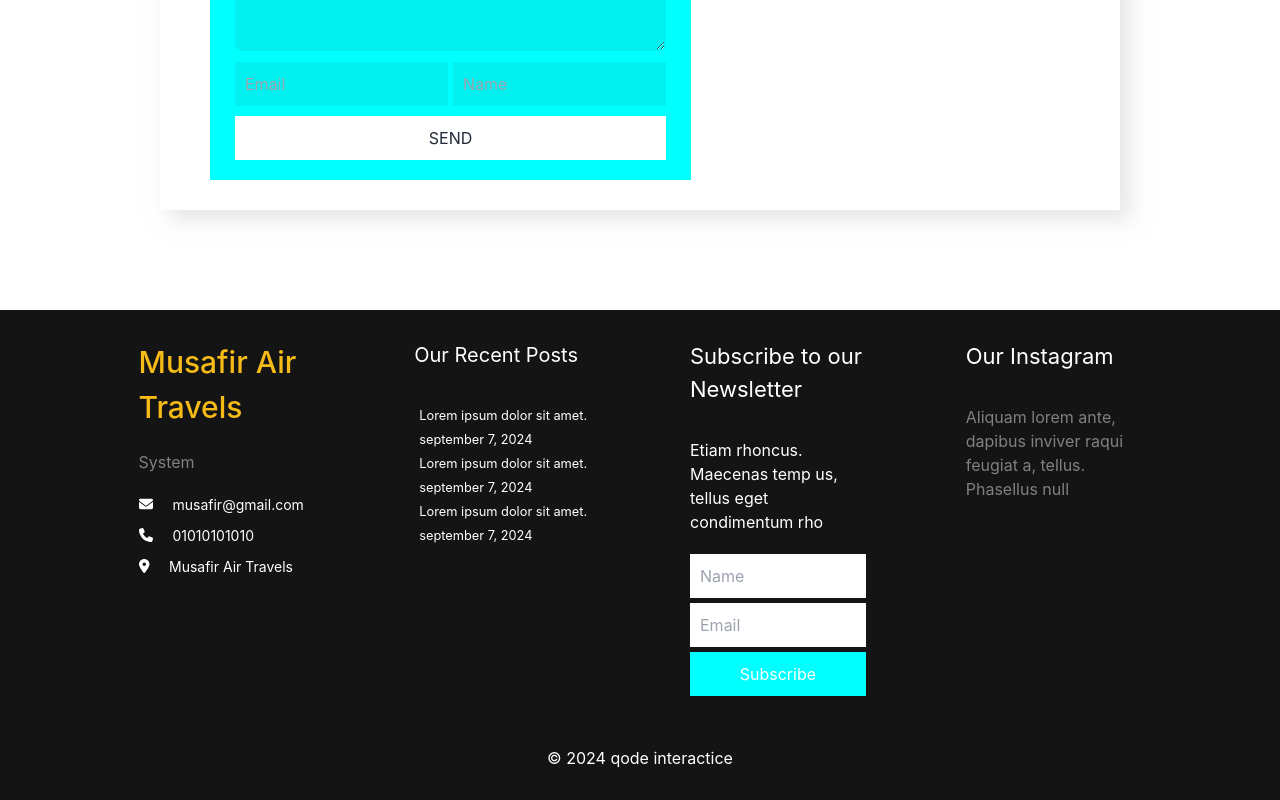
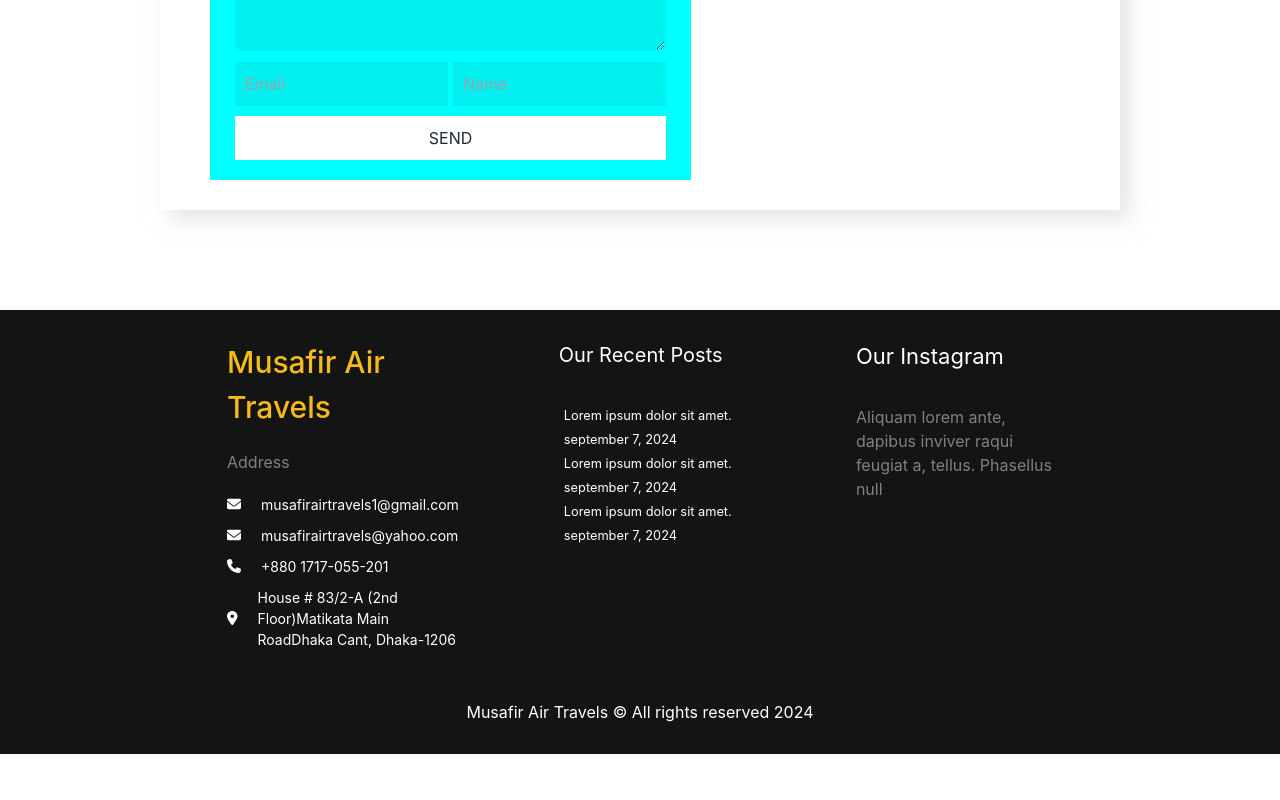
Before and after one commit to sazzadhossain1/musafir, a React (Create React App) app: page / in a window 1280 px wide. Shown: the part 3075-3875 px from the top of the page. After the commit the page ends 3829 px from the top, so only its background shows below. Built offline with nearby package versions, Linux system fonts and the light colour scheme.

Commit message:
remove a cart to footer section

```diff
--- a/public/index.html
+++ b/public/index.html
@@ -24,7 +24,7 @@
       work correctly both with client-side routing and a non-root public URL.
       Learn how to configure a non-root public URL by running `npm run build`.
     -->
-    <title>React App</title>
+    <title>Musafir Air Travels</title>
   </head>
   <body>
     <noscript>You need to enable JavaScript to run this app.</noscript>
--- a/src/component/Footer/Footer.css
+++ b/src/component/Footer/Footer.css
@@ -6,9 +6,9 @@
 }
 .footer_parent_grid_div {
   display: grid;
-  grid-template-columns: repeat(4, 1fr);
+  grid-template-columns: repeat(3, 1fr);
   text-align: left;
-  width: 85%;
+  width: 70%;
   margin: auto;
   gap: 100px;
   margin-bottom: 50px;
@@ -62,10 +62,25 @@
   .footer_parent_grid_div {
     grid-template-columns: repeat(3, 1fr);
   }
+  .musafir_title {
+    font-size: 25px;
+  }
+}
+@media screen and (max-width: 1200px) {
+  .footer_parent_grid_div {
+    grid-template-columns: repeat(2, 1fr);
+    width: 70%;
+  }
 }
 @media screen and (max-width: 950px) {
   .footer_parent_grid_div {
     grid-template-columns: repeat(2, 1fr);
+  }
+}
+@media screen and (max-width: 800px) {
+  .footer_parent_grid_div {
+    grid-template-columns: repeat(1, 1fr);
+    width: 100%;
   }
 }
 @media screen and (max-width: 650px) {
--- a/src/component/Footer/Footer.js
+++ b/src/component/Footer/Footer.js
@@ -13,18 +13,26 @@
       <div className="footer_parent_grid_div">
         <div>
           <h2 className="musafir_title">Musafir Air Travels</h2>
-          <p className="footer_lorem">System</p>
+          <p className="footer_lorem">Address</p>
           <div className="footer_icon_flex_div">
             <FontAwesomeIcon icon={faEnvelope} />
-            <span>musafir@gmail.com</span>
+            <span>musafirairtravels1@gmail.com</span>
+          </div>
+          <div className="footer_icon_flex_div">
+            <FontAwesomeIcon icon={faEnvelope} />
+            <span>musafirairtravels@yahoo.com</span>
           </div>
           <div className="footer_icon_flex_div">
             <FontAwesomeIcon icon={faPhone} />
-            <span>01010101010</span>
+            <span>+880 1717-055-201</span>
           </div>
           <div className="footer_icon_flex_div">
             <FontAwesomeIcon icon={faLocationDot} />
-            <span>Musafir Air Travels</span>
+            <div>
+              <span>House # 83/2-A (2nd Floor)</span>
+              <span>Matikata Main Road</span>
+              <span>Dhaka Cant, Dhaka-1206</span>
+            </div>
           </div>
         </div>
 
@@ -46,7 +54,7 @@
             <small>september 7, 2024</small>
           </div>
         </div>
-        <div>
+        {/* <div>
           <h3 className="footer_subscribe_to">Subscribe to our Newsletter</h3>
           <p>Etiam rhoncus. Maecenas temp us, tellus eget condimentum rho</p>
           <input className="footer_input_name" type="name" placeholder="Name" />
@@ -57,7 +65,7 @@
           />
           <br />
           <button className="footer_subscribe_btn">Subscribe</button>
-        </div>
+        </div> */}
         <div>
           <h3 className="ourInstagram">Our Instagram</h3>
           <p className="Aliquam_lorem">
@@ -66,7 +74,9 @@
           </p>
         </div>
       </div>
-      <span className="footer_qode">© 2024 qode interactice</span>
+      <span className="footer_qode">
+        Musafir Air Travels © All rights reserved 2024
+      </span>
     </div>
   );
 };
```
